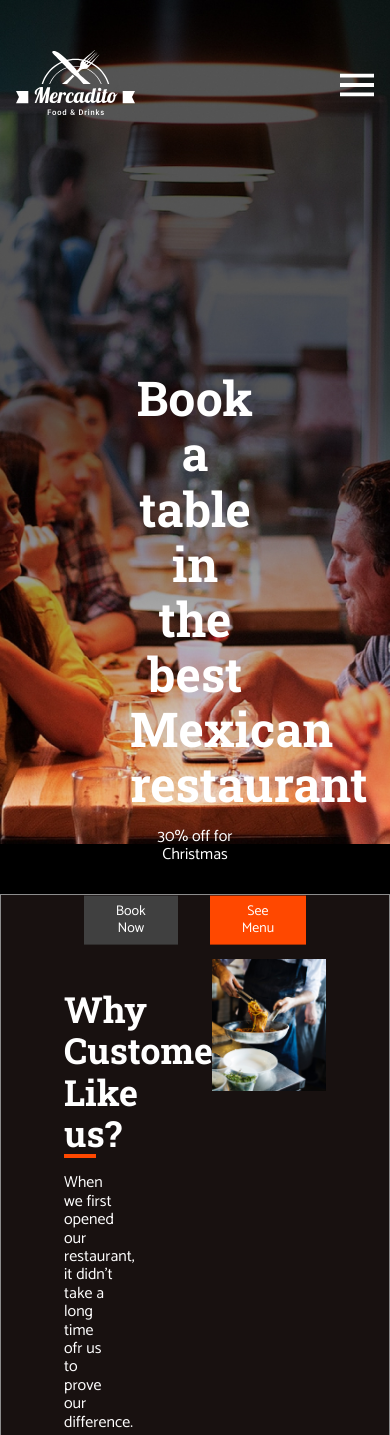
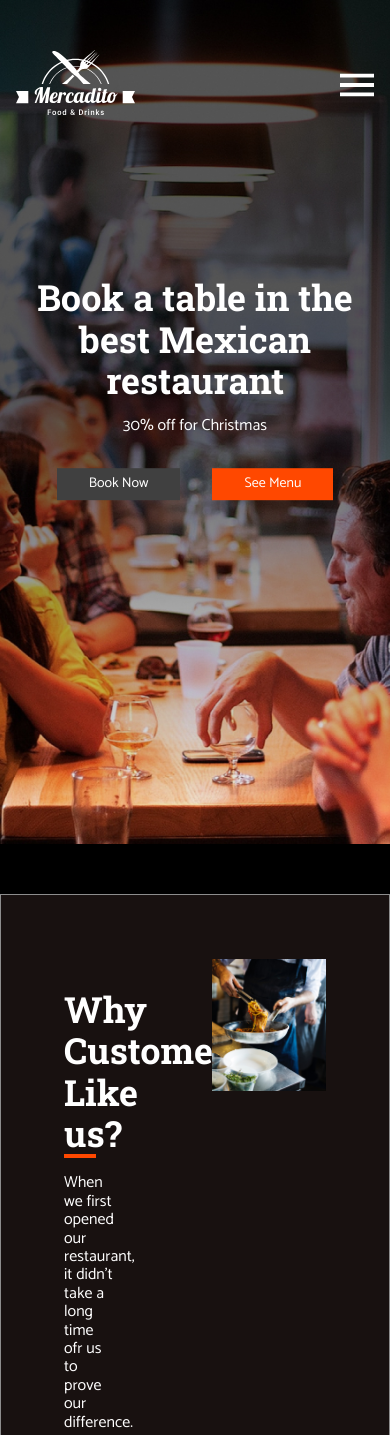
Before and after one commit to mhmdsbr/refact, a PHP site: page / in a window 390 px wide. Shown: the top 1435 px of the page. Run offline with PHP 8.4, Linux system fonts and the light colour scheme; style sheets or scripts are compiled from the project's sources; some libraries are stand-ins or nearby versions.

Commit message:
Fix: Mobile menu added - hero responsive

```diff
--- a/HTML-Starter-Kit-master/src/index.html
+++ b/HTML-Starter-Kit-master/src/index.html
@@ -64,12 +64,24 @@
           <img src="./assets/logo.svg" alt="" class="header__logo" />
         </a>
         <nav class="header__navbar-container p-0 col-lg-10 col-md-9 col-8">
-          <div class="header__navbar-hamburger-icon">
+          <div class="header__navbar-hamburger-icon js-header-hamburger">
             <svg width="34" height="34" viewBox="0 0 34 34" fill="none" xmlns="http://www.w3.org/2000/svg">
               <path d="M34 28.3337H0V24.5559H34V28.3337ZM34 18.8892H0V15.1114H34V18.8892ZM34 5.66699V9.44477H0V5.66699H34Z" fill="white"/>
             </svg>
           </div>
           <ul class="header__navbar-nav">
+            <li class="header__nav--close-icon js-close-icon">
+              <svg width="24" height="24" viewBox="0 0 24 24" fill="none" xmlns="http://www.w3.org/2000/svg">
+                <g clip-path="url(#clip0_72_608)">
+                <path d="M24 1.41269L22.6087 0.0244141L12 10.6128L1.39129 0.0244141L0 1.41269L10.6087 12.0012L0 22.5889L1.39129 23.9771L12 13.3894L22.6087 23.9771L24 22.5889L13.3905 12.0012L24 1.41269Z" fill="white"/>
+                </g>
+                <defs>
+                <clipPath id="clip0_72_608">
+                <rect width="24" height="24" fill="white"/>
+                </clipPath>
+                </defs>
+              </svg>
+            </li>
             <li class="header__nav-item active">
               <a class="nav-link" href="#">Why Us</a>
             </li>
@@ -96,7 +108,7 @@
         <img src="./assets/background-picture.jpg" srcset="" alt="" title="" loading="lazy" />
       </div>
       <div class="c-hero__content row u-flex--center">
-        <div class="col-4 u-flex--column">
+        <div class="col-lg-4 col-md-8 col-12 u-flex--column">
           <h1 class="c-hero__title">Book a table in the best Mexican restaurant</h1>
           <p class="c-hero__paragraph">30% off for Christmas</p>
           <div class="c-hero__buttons u-flex--center">
--- a/HTML-Starter-Kit-master/src/scripts/main.js
+++ b/HTML-Starter-Kit-master/src/scripts/main.js
@@ -40,5 +40,20 @@
     });
     // End
 
+    // Mobile Nav
+    const hamburgerIcon = document.querySelector('.js-header-hamburger');
+    const navMenu = document.querySelector('.header__navbar-nav');
+    const closeMenuBtn = document.querySelector('.js-close-icon');
+
+    hamburgerIcon.addEventListener('click', function() {
+      document.body.style.overflow = 'hidden';
+      navMenu.classList.toggle('show-menu');
+    });
+
+    closeMenuBtn.addEventListener('click', function() {
+      document.body.style.overflow = '';
+      navMenu.classList.remove('show-menu');
+    });
+
   });
 })();
--- a/HTML-Starter-Kit-master/src/styles/components/_hero.scss
+++ b/HTML-Starter-Kit-master/src/styles/components/_hero.scss
@@ -1,18 +1,30 @@
 .c-hero {
   position: relative;
   height: 100vh;
-  min-height: 800px;
+  min-height: 500px;
+
+  @include mq(lg) {
+    min-height: 800px;
+  }
 
   &__content {
     position: absolute;
     inset: 0;
-    transform: translateY(40%);
+    transform: translateY(30%);
+
+    @include mq(lg) {
+      transform: translateY(40%);
+    }
   }
 
   &__title {
     text-align: center;
-    font-size: map-get($text-sizes, 5xl);
+    font-size: map-get($text-sizes, 4xl);
     margin-bottom: 0;
+
+    @include mq(lg) {
+      font-size: map-get($text-sizes, 5xl);
+    }
   }
 
   &__paragraph {
--- a/HTML-Starter-Kit-master/src/styles/partials/_header.scss
+++ b/HTML-Starter-Kit-master/src/styles/partials/_header.scss
@@ -1,4 +1,6 @@
 .header {
+  $block: &;
+
   position: absolute;
   width: 100%;
   top: 0;
@@ -25,18 +27,40 @@
   }
 
   &__navbar-nav {
-    justify-content: flex-end;
-    gap: 32px;
+    position: relative;
+    justify-content: center;
+    gap: 48px;
     list-style: none;
-    padding: 0;
+    padding: 64px;
     display: none;
 
     @include mq(md) {
       display: flex;
+      justify-content: flex-end;
     }
 
     @include mq(md, lg) {
       justify-content: space-around;
+    }
+
+    &.show-menu {
+      display: flex;
+      flex-direction: column;
+      inset: 0;
+      position: fixed;
+      margin: 0;
+      background: linear-gradient(90deg, #000000 0%, rgba(0, 0, 0, 0.85) 100%);
+    }
+
+    #{$block}__nav--close-icon {
+      cursor: pointer;
+      position: absolute;
+      top: 32px;
+      right: 32px;
+
+      @include mq(md) {
+        display: none;
+      }
     }
   }
 
@@ -49,13 +73,21 @@
   &__nav-item {
 
     &.active {
-      border-bottom: 1px solid var(--color-orange);
-      padding-bottom: 5px;
+      border: none;
+      @include mq(md) {
+        border-bottom: 1px solid var(--color-orange);
+        padding-bottom: 5px;
+      }
+
+    }
+
+    @include mq(md) {
+      width: auto;
     }
 
     .nav-link {
       color: var(--color-white);
-      font-size: map-get($text-sizes, sm);
+      font-size: map-get($text-sizes, lg);
       text-transform: uppercase;
       text-decoration: none;
     }
@@ -64,6 +96,7 @@
   &__navbar-hamburger-icon {
     display: flex;
     justify-content: flex-end;
+    cursor: pointer;
 
     @include mq(md) {
       display: none;
```
